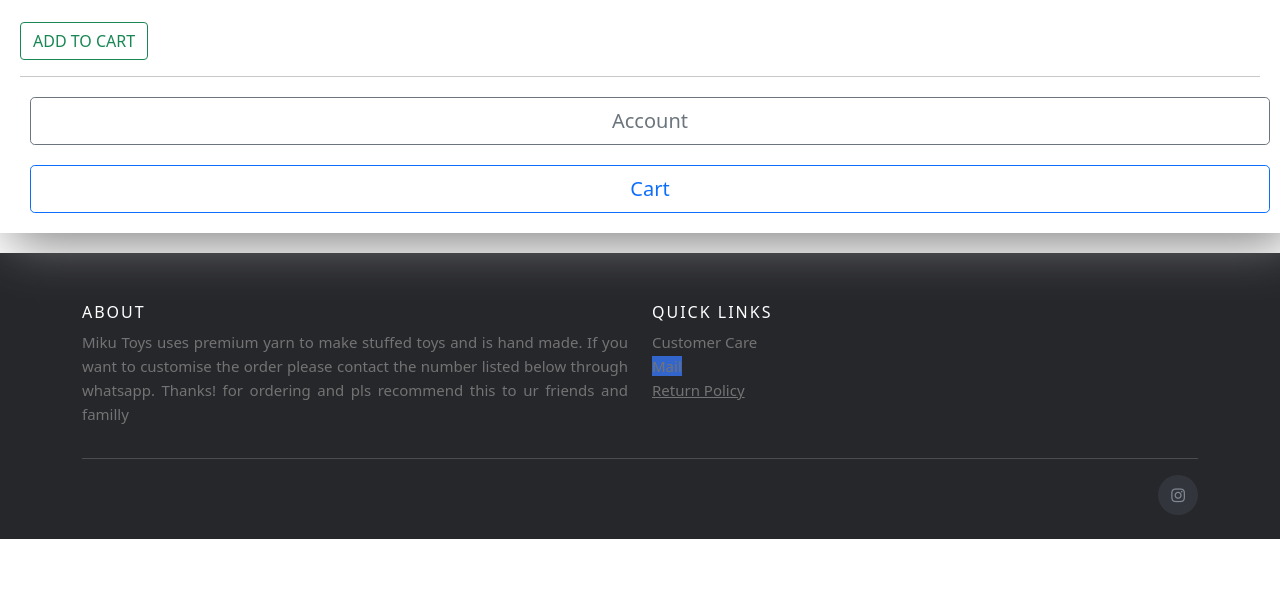
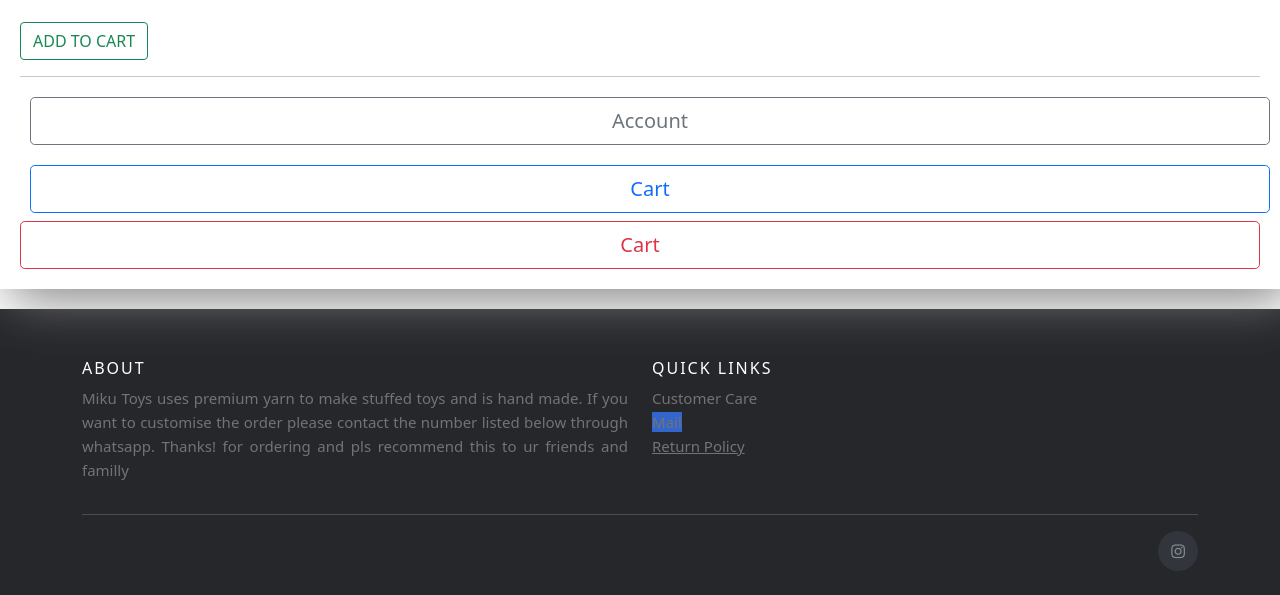
Before and after one commit to ChaitanyaHazarika/toysss2, a website: page home.html in a window 1280 px wide. Shown: the part 2741-3336 px from the top of the page. Before the commit the page ends 3280 px from the top, so only its background shows below. Drawn offline with nearby package versions, Linux system fonts and the light colour scheme.

Commit message:
Update home.html

```diff
--- a/home.html
+++ b/home.html
@@ -122,6 +122,7 @@
 			<!--Buttons Account-->
 			<button class="btn btn-outline-secondary btn-lg btn-block" id="account">Account</button>
 			<button class="btn btn-outline-primary btn-lg btn-block" id="cart">Cart</button>
+			<button class="btn btn-outline-danger btn-lg btn-block" id="logout">Cart</button>
 		</div>
 
 	</div>
```
